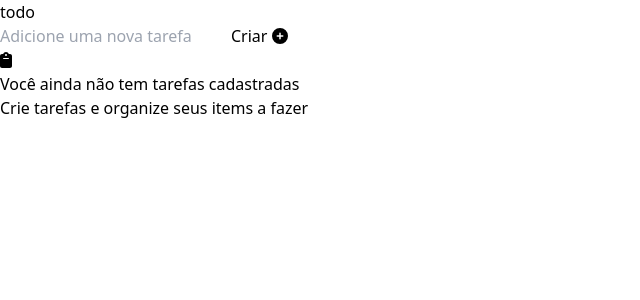
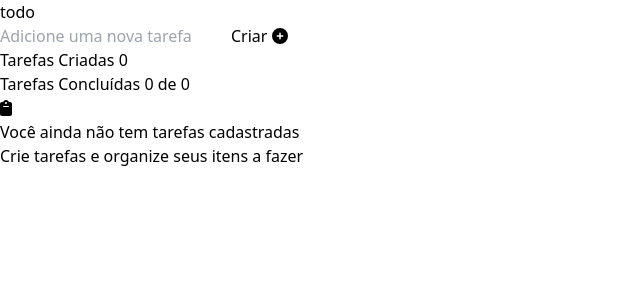
Before and after one commit to Mauricio-Chiapetta/TodoApp-w-tailwindcss, a React (Vite) app: page / in a window 1280 px wide. Shown: the top 300 px of the page, without its empty margins (0-640 px from the left). Built offline with nearby package versions, Linux system fonts and the light colour scheme.

Commit message:
feat: add feature to display completed tasks in 'X of Y' format
- Show number of completed tasks (X) out of total tasks (Y)
- Updated UI to reflect the new format in the "Completed Tasks" section

```diff
--- a/src/App.jsx
+++ b/src/App.jsx
@@ -26,13 +26,34 @@ function App() {
     );
   };
 
+  const completedTodos = todos.length;
+  const checkedTodos = todos.filter((todo) => todo.completed).length;
+
   return (
     <>
       <Navbar />
       <div className="relative">
         <Form addTodos={addTodos} />
       </div>
-      <div className="flex items-center justify-center w-full max-w-full flex-col mt-8">
+
+      <div className="flex  justify-between items-center mt-9 sm:px-96 px-4 mb-5">
+        <h1 className="text-sky-400 font-bold">
+          Tarefas Criadas{" "}
+          <span className="text-white bg-zinc-700 px-3 py-1 rounded-full font-medium">
+            {completedTodos}
+          </span>
+        </h1>
+
+        <h1 className="text-violet-500 font-bold">
+          Tarefas Concluídas{" "}
+          <span className="text-white bg-zinc-700 px-3 py-1 rounded-full font-medium">
+            {checkedTodos} de {completedTodos}
+          </span>
+        </h1>
+      </div>
+
+      {/* Lista de tarefas */}
+      <div className="flex items-center justify-center w-full max-w-full flex-col">
         {todos.length > 0 ? (
           todos.map((todo) => (
             <Todos
@@ -45,16 +66,16 @@ function App() {
             />
           ))
         ) : (
-          <div className="flex flex-col items-center mt-20 justify-center text-center">
+          <div className="flex flex-col items-center justify-center text-center w-full max-w-md mx-auto border-t-2 border-zinc-700 rounded-lg mt-5 px-4 py-6">
             <FontAwesomeIcon
               icon={faClipboard}
-              className="text-zinc-500  h-16"
+              className="text-zinc-500 h-16"
             />
-            <h3 className="text-zinc-500 font-extrabold text-lg">
+            <h3 className="text-zinc-500 font-extrabold text-lg mt-4">
               Você ainda não tem tarefas cadastradas
             </h3>
             <p className="text-zinc-500 font-medium">
-              Crie tarefas e organize seus items a fazer
+              Crie tarefas e organize seus itens a fazer
             </p>
           </div>
         )}
```
